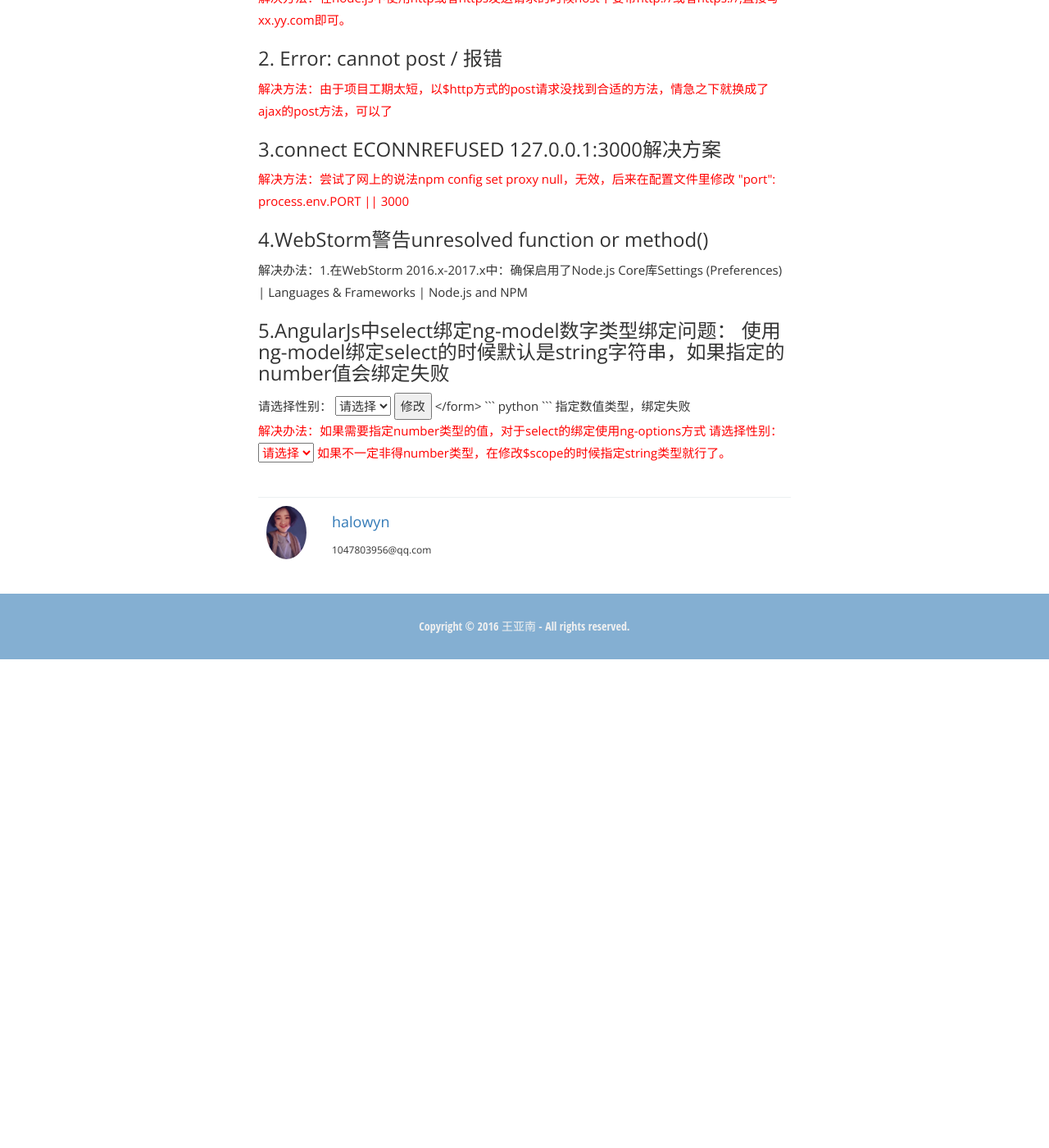
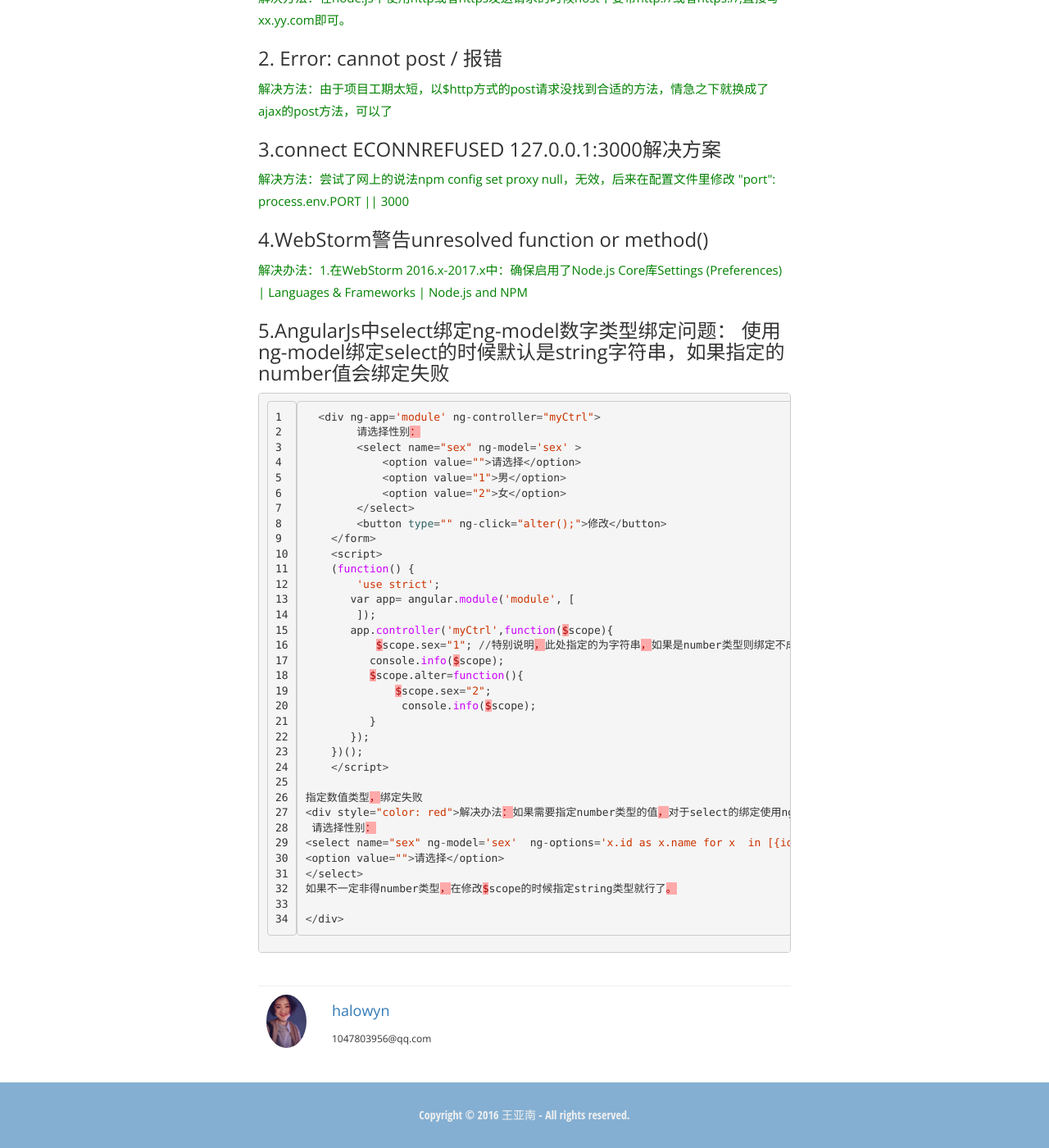
Before and after one commit to halowyn/halowyn.github.io, a Jekyll site: the page built from _posts/2018-04-23-Getting-Started.md, in a window 1280 px wide and 1400 px high, scrolled down 347 px. Shown: the whole window at 82% size. Built offline with Jekyll 4.4.1, drawn with Linux system fonts in a browser that asks for light colours; before the commit the page ends 1151 px from its top, so only the background shows below that.

Commit message:
网站通总结

````diff
--- a/_posts/2018-04-23-Getting-Started.md
+++ b/_posts/2018-04-23-Getting-Started.md
@@ -8,28 +8,28 @@
 ---
 
 <h3>1. Error: getaddrinfo ENOTFOUND http://xx.dd.com</h3>
-<div style="color: red">
+<div style="color: green">
     解决方法：在node.js中使用http或者https发送请求的时候host不要带http://或者https://,直接写xx.yy.com即可。
 </div>
 
 <h3>2. Error: cannot post / 报错</h3>
-<div style="color: red">
+<div style="color: green">
     解决方法：由于项目工期太短，以$http方式的post请求没找到合适的方法，情急之下就换成了ajax的post方法，可以了
 </div>
 
 <h3>3.connect ECONNREFUSED 127.0.0.1:3000解决方案</h3>
-<div style="color: red">
+<div style="color: green">
     解决方法：尝试了网上的说法npm config set proxy null，无效，后来在配置文件里修改 "port": process.env.PORT || 3000
 </div>
 
 <h3>4.WebStorm警告unresolved function or method()</h3>
-<div>解决办法：1.在WebStorm 2016.x-2017.x中：确保启用了Node.js Core库Settings (Preferences) | Languages & Frameworks | Node.js and NPM</div>
+<div style="color: green">解决办法：1.在WebStorm 2016.x-2017.x中：确保启用了Node.js Core库Settings (Preferences) | Languages & Frameworks | Node.js and NPM</div>
 
 <h3>5.AngularJs中select绑定ng-model数字类型绑定问题：
 
 使用ng-model绑定select的时候默认是string字符串，如果指定的number值会绑定失败</h3>
 
-
+``` python
   <div ng-app='module' ng-controller="myCtrl">
         请选择性别：
         <select name="sex" ng-model='sex' >
@@ -39,7 +39,6 @@
         </select>
         <button type="" ng-click="alter();">修改</button>
     </form>
-``` python
     <script>
     (function() {
         'use strict';
@@ -55,7 +54,7 @@
        });
     })();
     </script>
-```
+
 指定数值类型，绑定失败
 <div style="color: red">解决办法：如果需要指定number类型的值，对于select的绑定使用ng-options方式
  请选择性别：
@@ -63,4 +62,6 @@
 <option value="">请选择</option>
 </select>
 如果不一定非得number类型，在修改$scope的时候指定string类型就行了。
+
 </div>
+```
````
